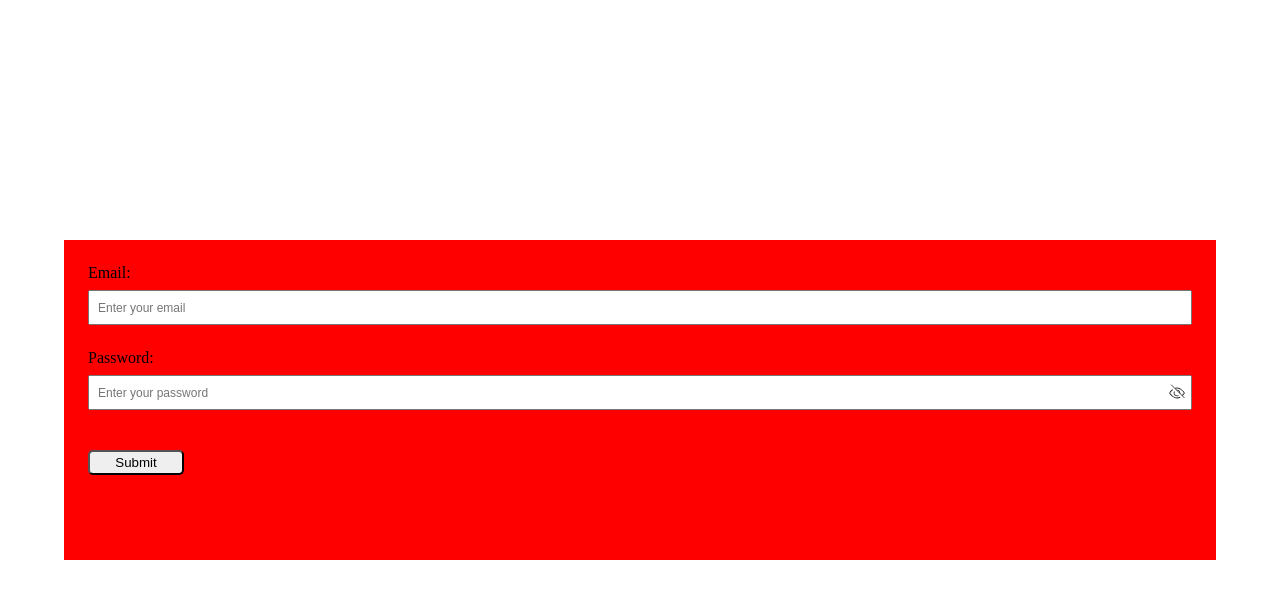
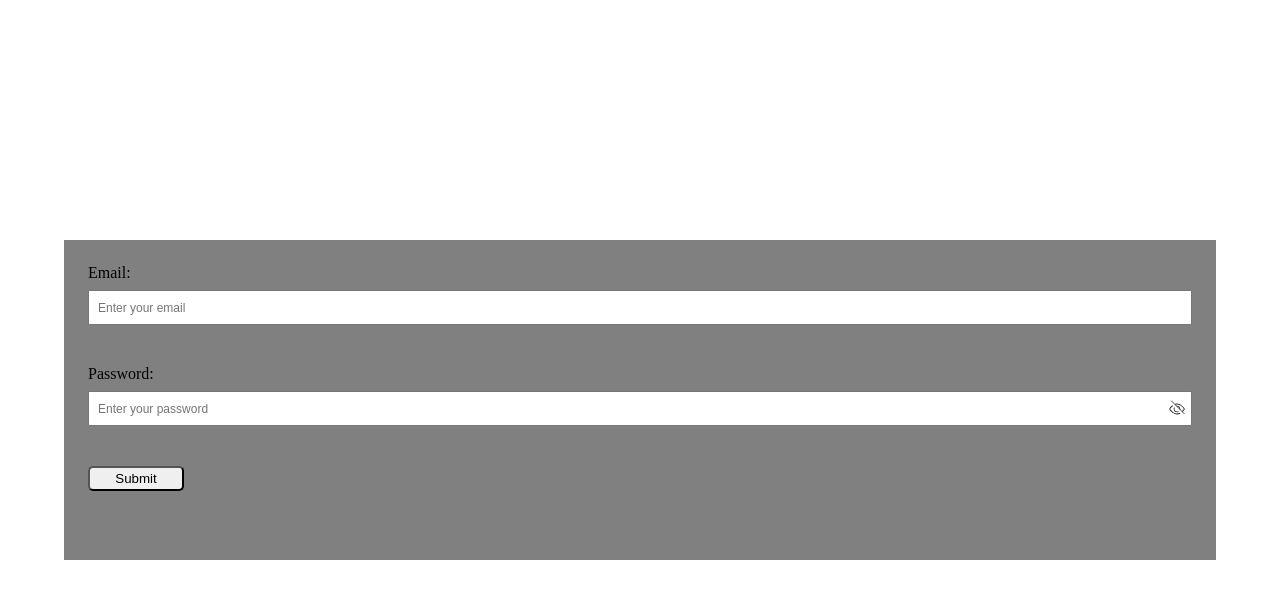
Before and after one commit to rotimigt/Test1, a Django app: template teststation/users/templates/index.html in a window 1280 px wide. Shown: the top 599 px of the page. Run offline with Django 4.2, Linux system fonts and the light colour scheme; the template is opened without the code that fills it, so the values that code supplies are empty.

Commit message:
- Implemented `handleSubmit` function to validate form fields and prevent default submission if form is submitted/ validation fails. - updated layout and styling

```diff
--- a/teststation/users/templates/index.html
+++ b/teststation/users/templates/index.html
@@ -21,7 +21,6 @@
             placeholder="Enter your email"
             required
             minlength="8"
-            maxlength="30"
           />
         </label>
         <span class="result"></span>
@@ -36,7 +35,6 @@
             placeholder="Enter your password"
             required
             minlength="8"
-            maxlength="30"
           />
           <img src="./assets/icons/hide.svg" alt="show/hide password" class="toggle-password-icon">
           </section>
--- a/teststation/users/templates/scripts/index.js
+++ b/teststation/users/templates/scripts/index.js
@@ -1,44 +1,76 @@
-const form = document.querySelector('.form')
-const email = document.querySelector('.email-input')
+// import * as _ from '../utils';
+
+const form = document.querySelector('.form');
+const email = document.querySelector('.email-input');
 const result = document.querySelector('.result');
 const togglePassword = document.querySelector('.toggle-password-icon');
-const passwordInput = document.querySelector('.password-input')
+const passwordInput = document.querySelector('.password-input');
 const emailError = document.querySelector('.error-message');
-const emailPattern = /^[^\s@]+@[^\s@]+\.[^\s@]{2,}$/;
 
-form.onclick = function (e) {
-    console.log(e)
-    e.preventDefault();
-};
 
 function validateEmail(email) {
-    console.log(email)
     const emailPattern = /^(([^<>()[\]\\.,;:\s@"]+(\.[^<>()[\]\\.,;:\s@"]+)*)|(".+"))@((\[0-9]{1,3}\.[0-9]{1,3}\.[0-9]{1,3}\.[0-9]{1,3}\])|(([a-zA-Z\-0-9]+\.)+[a-zA-Z]{2,}))$/;
     return email.match(emailPattern);
   }
 
   // Function to validate input and update result
 function validate() {
+
 const emailInput = email.value
       result.textContent = '';
 
     if (validateEmail(emailInput)) {
-      result.textContent = 'Email is valid.';
-        result.style.color = 'green';
-        console.log('validd')
-    } else {
+      result.textContent = '';
+    }
+    else {
       result.textContent =  'Email is invalid.';
         result.style.color = 'black';
-        console.log('invalid')
     }
   }
 
-  function clearEmailError() {
-    result.textContent = ''; // Clear the error message
+
+function togglePasswordVisibility() {
+
+    if (passwordInput.type === 'password') {
+    togglePassword.setAttribute('src', "./assets/icons/view.svg")
+      passwordInput.type = 'text';
+        togglePassword.title = 'Hide Password'; // Update title
+    }
+    else {
+        passwordInput.type = 'password';
+    togglePassword.setAttribute('src', "./assets/icons/hide.svg")
+       togglePassword.title = 'Show Password'; // Update title
+    }
   }
 
 
+function handleSubmit(e) {
+    e.preventDefault();
+    const emailInput = email.value
+    const password = passwordInput.value;
 
-  // Attach the validate function to the input event
-  document.getElementById('email').addEventListener('input', validate);
-document.getElementById('email').addEventListener('change', validate);
+    if (!validateEmail(emailInput)) {
+        result.textContent = 'Please enter a valid email.';
+        result.style.color = 'red';
+        return false;
+      }
+
+      if (password.length < 8) {
+        result.textContent = 'Password must be at least 8 characters long.';
+        result.style.color = 'red';
+        return false;
+      }
+
+    //Once form has been validated , then submit
+}
+
+
+// Attach the validate function to the input event
+email.addEventListener('input', validate);
+email.addEventListener('change', validate);
+
+// Toggle password visibility
+togglePassword.addEventListener('click', togglePasswordVisibility);
+
+//Submit form
+form.addEventListener('submit',handleSubmit)
--- a/teststation/users/templates/static/stylesheet.css
+++ b/teststation/users/templates/static/stylesheet.css
@@ -23,7 +23,7 @@ body {
 .form {
     display: flex;
     flex-direction: column;
-    background-color: red;
+    background-color: grey;
     height: 20rem;
     width: 90%;
     padding: 1.5rem;
@@ -80,3 +80,11 @@ label {
 .password-input {
     padding-right: 28px;
 }
+
+.result {
+    height: .5rem;
+    padding: .5rem 0;
+}
+input{
+    outline: none;
+}
--- /dev/null
+++ b/teststation/users/templates/utils.js
@@ -0,0 +1,2 @@
+
+// export const el = (e) => document.querySelector(e)
```
